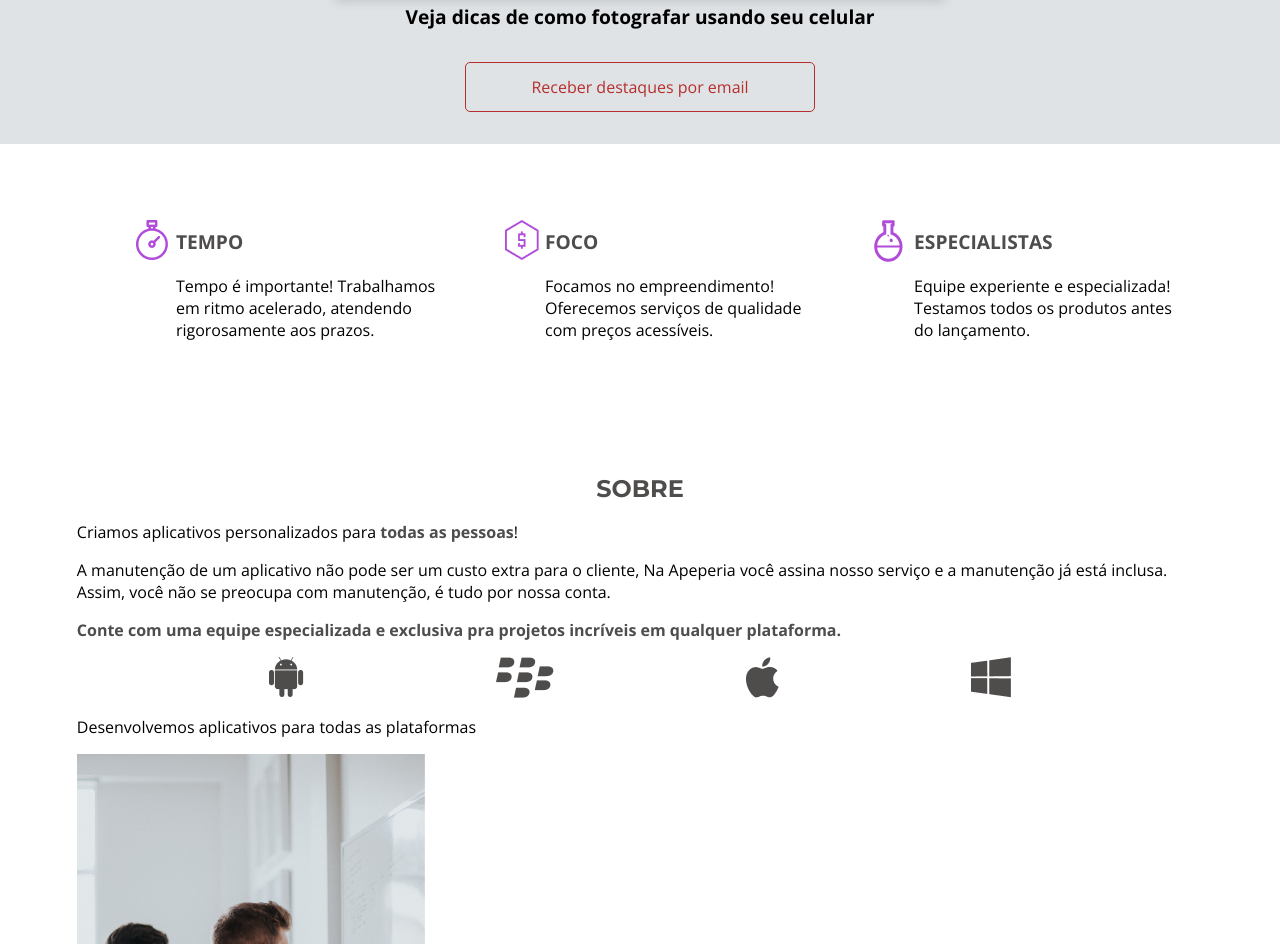
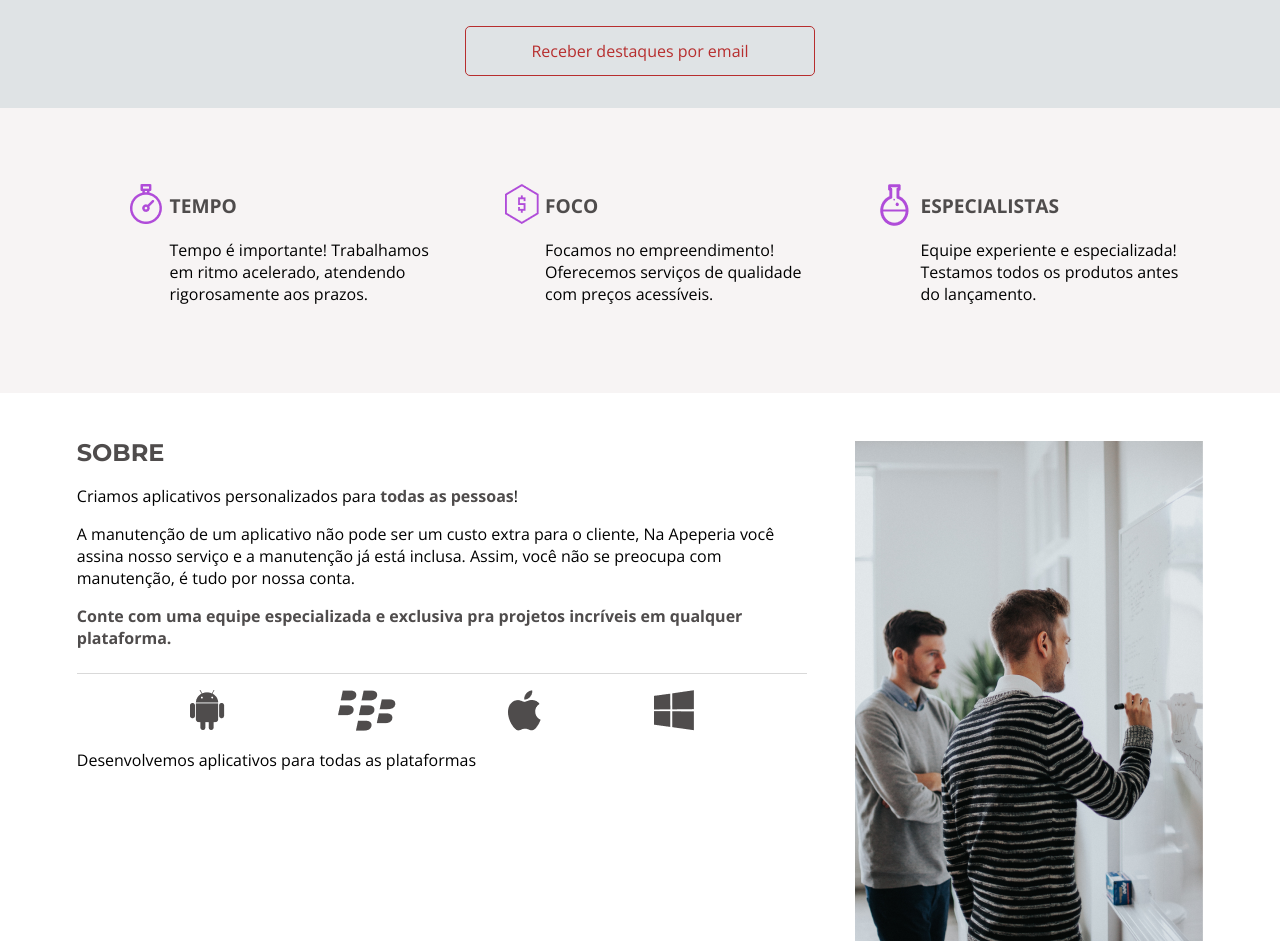
Before and after one commit to grbalmeida/curso-mobile-first-layouts-responsivos-alura, a plain HTML site: page index.html in a window 1280 px wide. Shown: the part 1191-2135 px from the top of the page. Drawn offline with nearby package versions, Linux system fonts and the light colour scheme.

Commit message:
Adaptação estrutural

```diff
--- a/css/cabecalho.css
+++ b/css/cabecalho.css
@@ -34,3 +34,12 @@
     margin-bottom: 1.25rem;
     margin-left: .7rem;
 }
+
+@media screen and (min-width: 1024px) {
+    .cabecalho {
+        flex-direction: row;
+        justify-content: space-between;
+
+        border: none;
+    }
+}
--- a/css/chamada.css
+++ b/css/chamada.css
@@ -37,3 +37,17 @@
         max-width: 600px;
     }
 }
+
+@media screen and (min-width: 1024px) {
+    .chamada {
+        background-image: url(../img/bg-intro.jpg);
+        background-size: cover;
+
+        padding-top: 8.25rem;
+    }
+
+    .chamada__titulo {
+        font-size: 3.25rem;
+        margin-bottom: 2rem;
+    }
+}
--- a/css/diferenciais.css
+++ b/css/diferenciais.css
@@ -44,3 +44,13 @@
 .item__texto {
     line-height: normal;
 }
+
+@media screen and (min-width: 1024px) {
+    .diferenciais {
+        background-color: var(--cinza-claro);
+    }
+
+    .diferenciais__lista {
+        justify-content: space-around;
+    }
+}
--- a/css/sobre.css
+++ b/css/sobre.css
@@ -32,3 +32,31 @@
 
     margin-bottom: 1rem;
 }
+
+.sobre__imagem {
+    display: none;
+}
+
+@media screen and (min-width: 1024px) {
+    .sobre {
+        display: flex;
+    }
+
+    .sobre__conteudo {
+        margin-right: 3rem;
+    }
+
+    .sobre__titulo {
+        text-align: left;
+    }
+
+    .sobre__texto--divisao {
+        border-bottom: 1px solid var(--cinza-medio);
+
+        padding-bottom: 1.5rem;
+    }
+
+    .sobre__imagem {
+        display: block;
+    }
+}
```
